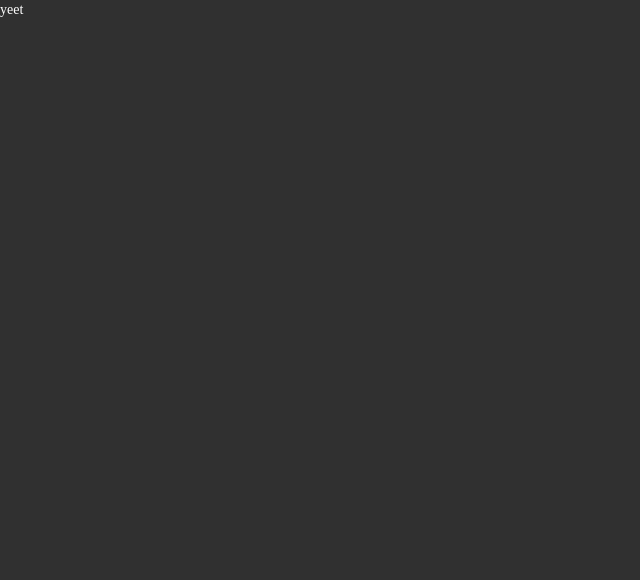
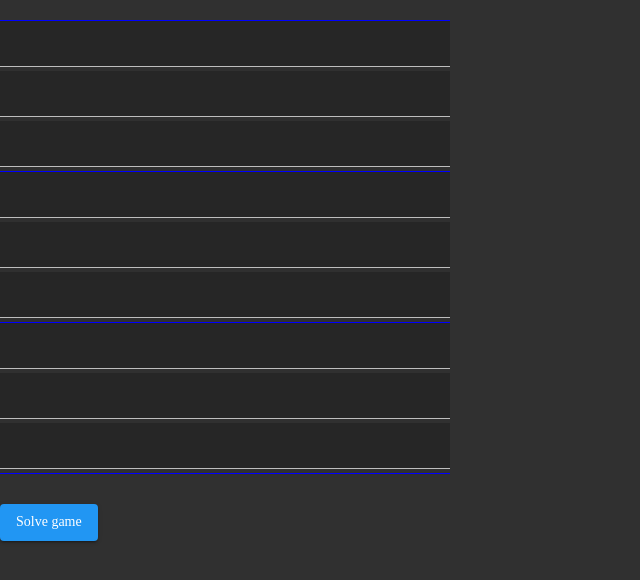
Before and after one commit to ItzBubschki/suSoWebsite, a React app: page / in a window 1280 px wide. Shown: the whole page, without its empty margins (0-640 px from the left). Built offline with nearby package versions, Linux system fonts and the light colour scheme.

Commit message:
created basic inputs and an button without functionality

```diff
--- a/package.json
+++ b/package.json
@@ -7,6 +7,8 @@
     "@testing-library/react": "^11.2.2",
     "@testing-library/user-event": "^12.2.2",
     "material-ui": "^0.20.2",
+    "node-sass": "^4.14.1",
+    "prop-types": "^15.7.2",
     "react": "^17.0.1",
     "react-dom": "^17.0.1",
     "react-scripts": "4.0.0",
@@ -37,6 +39,6 @@
     ]
   },
   "devDependencies": {
-    "@material-ui/core": "^4.11.0"
+    "@material-ui/core": "^4.11.1"
   }
 }
--- a/public/index.html
+++ b/public/index.html
@@ -7,7 +7,7 @@
     <meta name="theme-color" content="#000000" />
     <meta
       name="description"
-      content="Web site created using create-react-app"
+      content="A websit where you can solve your Sudokus"
     />
     <link rel="apple-touch-icon" href="%PUBLIC_URL%/logo192.png" />
     <!--
@@ -24,7 +24,7 @@
       work correctly both with client-side routing and a non-root public URL.
       Learn how to configure a non-root public URL by running `npm run build`.
     -->
-    <title>React App</title>
+    <title>Sudoku solver</title>
   </head>
   <body>
     <noscript>You need to enable JavaScript to run this app.</noscript>
--- a/src/components/App.js
+++ b/src/components/App.js
@@ -1,5 +1,5 @@
 import React from 'react';
-import '../styles/App.css';
+import '../styles/App.scss';
 import GameField from "./game-field";
 
 function App() {
--- a/src/components/game-field/index.js
+++ b/src/components/game-field/index.js
@@ -1,17 +1,76 @@
 import React from 'react';
+import GameTile from "./tile";
+import Button from '@material-ui/core/Button';
 
 class GameField extends React.Component {
     constructor(props) {
         super(props);
         this.state = {
-            loading: false
+            loading: false,
+            tileValues: []
         }
+    }
+
+    handleChange = (event) => {
+        const {name, value} = event.target;
+        if ((value >= 1 && value <= 9) || value === "") {
+            const currentFieldValues = this.state.tileValues;
+            currentFieldValues[name] = value;
+            this.setState({tileValues: currentFieldValues});
+        } else {
+            throw new Error("invalid input");
+        }
+    }
+
+    renderTileRow(rowNumber) {
+        const row = [];
+        for (let i = 0; i < 9; i++) {
+            row.push(<GameTile rowNumber={rowNumber} handleChange={this.handleChange} columnNumber={i}/>);
+        }
+        return row;
+    }
+
+    solveGame = () => {
+
     }
 
     render() {
         return (
             <div>
-                yeet
+                <div className="game-field">
+                    <div className="row first-row">
+                        {this.renderTileRow(0)}
+                    </div>
+                    <div className="row mid-row">
+                        {this.renderTileRow(1)}
+                    </div>
+                    <div className="row bottom-row">
+                        {this.renderTileRow(2)}
+                    </div>
+                    <div className="row top-row">
+                        {this.renderTileRow(3)}
+                    </div>
+                    <div className="row mid-row">
+                        {this.renderTileRow(4)}
+                    </div>
+                    <div className="row bottom-row">
+                        {this.renderTileRow(5)}
+                    </div>
+                    <div className="row top-row">
+                        {this.renderTileRow(6)}
+                    </div>
+                    <div className="row mid-row">
+                        {this.renderTileRow(7)}
+                    </div>
+                    <div className="row bottom-row">
+                        {this.renderTileRow(8)}
+                    </div>
+                </div>
+                <div className="solve-game">
+                    <Button variant="contained" color="primary">
+                        Solve game
+                    </Button>
+                </div>
             </div>
         )
     }
--- a/src/components/game-field/tile.js
+++ b/src/components/game-field/tile.js
@@ -1,7 +1,10 @@
 import React from 'react';
-import {TextField} from '@material-ui/core';
+import PropTypes from 'prop-types';
+import TextField from "@material-ui/core/TextField"
 
 class GameTile extends React.Component {
+    fieldId;
+
     constructor(props) {
         super(props);
         this.state = {
@@ -11,9 +14,19 @@ class GameTile extends React.Component {
 
     render() {
         return (
-            <div>
-
-            </div>
+            <TextField type="text" data-rowNumber={this.props.rowNumber} data-columnNumber={this.props.columnNumber}
+                       value={this.props.fieldValue} margin="dense"
+                       onChange={this.props.handleChange} error={this.state.invalid} className="gameTile"
+            />
         );
     }
 }
+
+GameTile.propTypes = {
+    rowNumber: PropTypes.string,
+    columnNumber: PropTypes.string,
+    fieldValue: PropTypes.string,
+    handleChange: PropTypes.func
+}
+
+export default GameTile;
--- /dev/null
+++ b/src/styles/App.scss
@@ -0,0 +1,47 @@
+.gameTile {
+  width: 50px;
+  height: 50px;
+  margin: 0 !important;
+  padding: 0 !important;
+
+  input {
+    font-size: 30px;
+    background-color: rgba(0, 0, 0, 0.2);
+  }
+}
+
+.game-field {
+  margin-top: 20px;
+}
+
+.solve-game {
+  margin-top: 30px;
+}
+
+.row {
+  width: fit-content;
+}
+
+input[data-columnnumber = "0"] {
+  border-left: 1px solid blue;
+}
+
+input[data-columnnumber = "2"] {
+  border-right: 1px solid blue;
+}
+
+input[data-columnnumber = "5"] {
+  border-right: 1px solid blue;
+}
+
+input[data-columnnumber = "8"] {
+  border-right: 1px solid blue;
+}
+
+.first-row {
+  border-top: 1px solid blue;
+}
+
+.bottom-row {
+  border-bottom: 1px solid blue;
+}
```
Also changed, not shown: src/styles/App.css (deleted), 1 other file.
